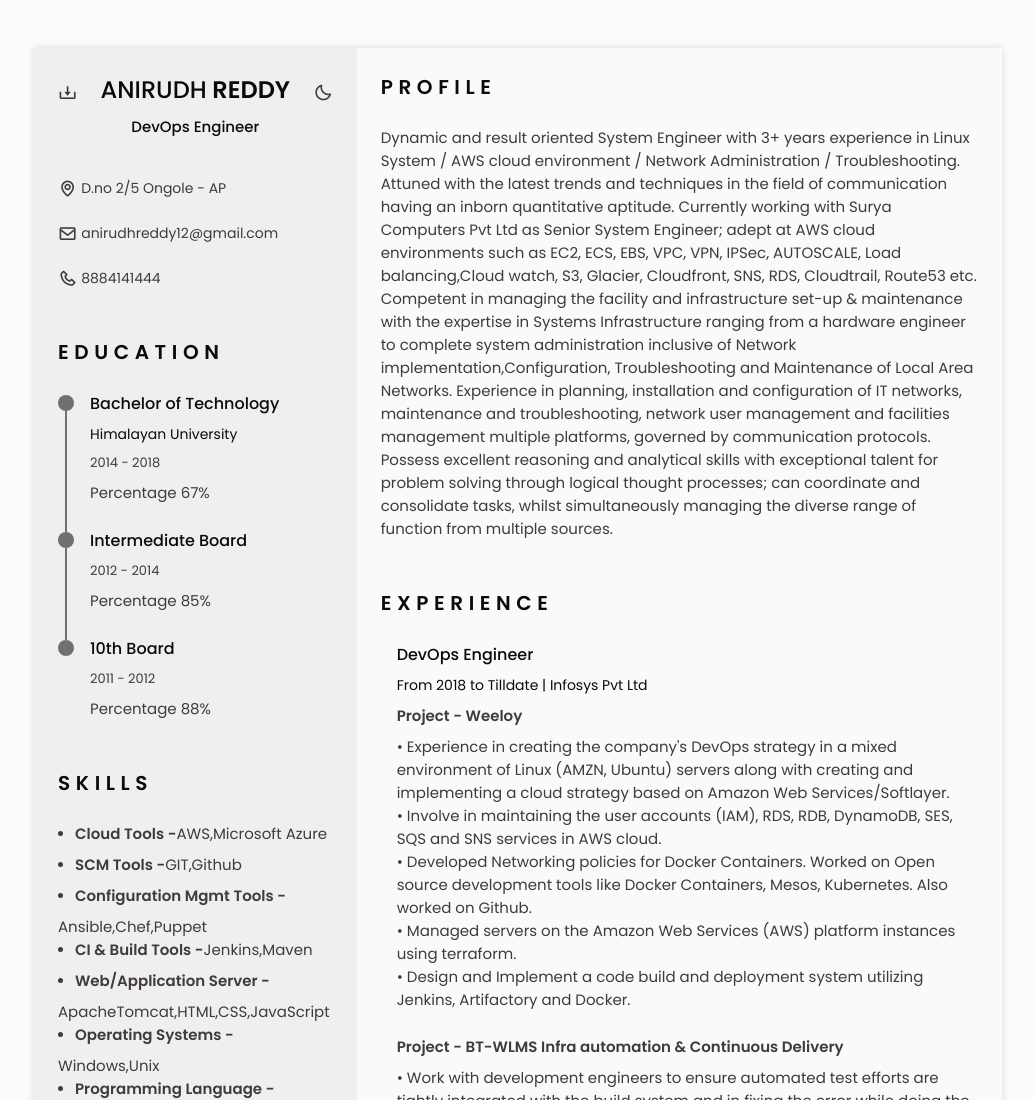
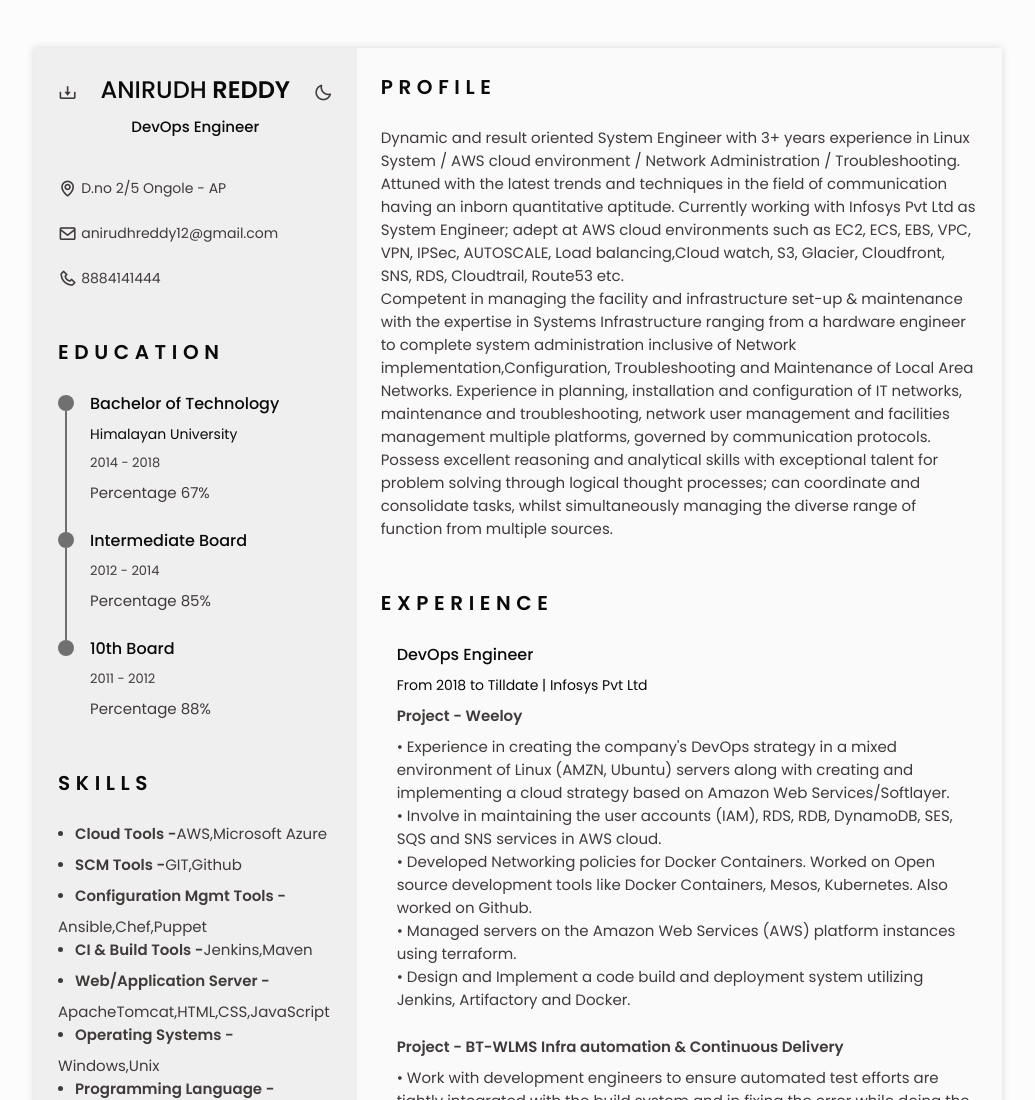
Before and after one commit to anirudhreddy12/anirudhreddy12.github.io, a plain HTML site: page index.html in a window 1280 px wide. Shown: the top 1100 px of the page, without its empty margins (122-1157 px from the left). Drawn offline with nearby package versions, Linux system fonts and the light colour scheme.

Commit message:
Update index.html

```diff
--- a/index.html
+++ b/index.html
@@ -221,7 +221,7 @@
                         <h2 class="section-title">Profile</h2>
                         <p class="Profile__description">Dynamic and result oriented System Engineer  with 3+ years experience in
                             Linux System / AWS cloud environment / Network Administration / Troubleshooting. Attuned with the latest trends and techniques in the
-                            field of communication having an inborn quantitative aptitude. Currently working with Surya Computers Pvt Ltd as Senior System
+                            field of communication having an inborn quantitative aptitude. Currently working with Infosys Pvt Ltd as System
                             Engineer; adept at AWS cloud environments such as EC2, ECS, EBS, VPC, VPN, IPSec, AUTOSCALE, Load
                             balancing,Cloud watch, S3, Glacier, Cloudfront, SNS, RDS, Cloudtrail, Route53 etc.<br>Competent in managing the facility and infrastructure set-up & maintenance with the expertise in Systems
                             Infrastructure ranging from a hardware engineer to complete system administration inclusive of Network
```
